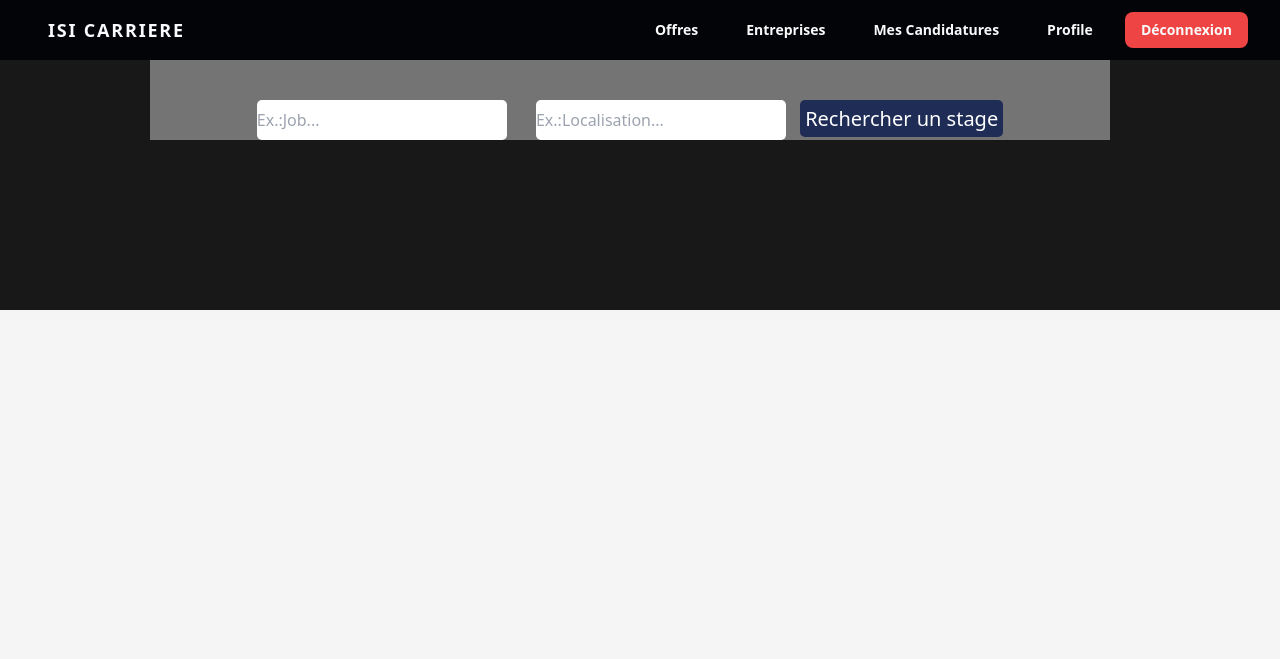
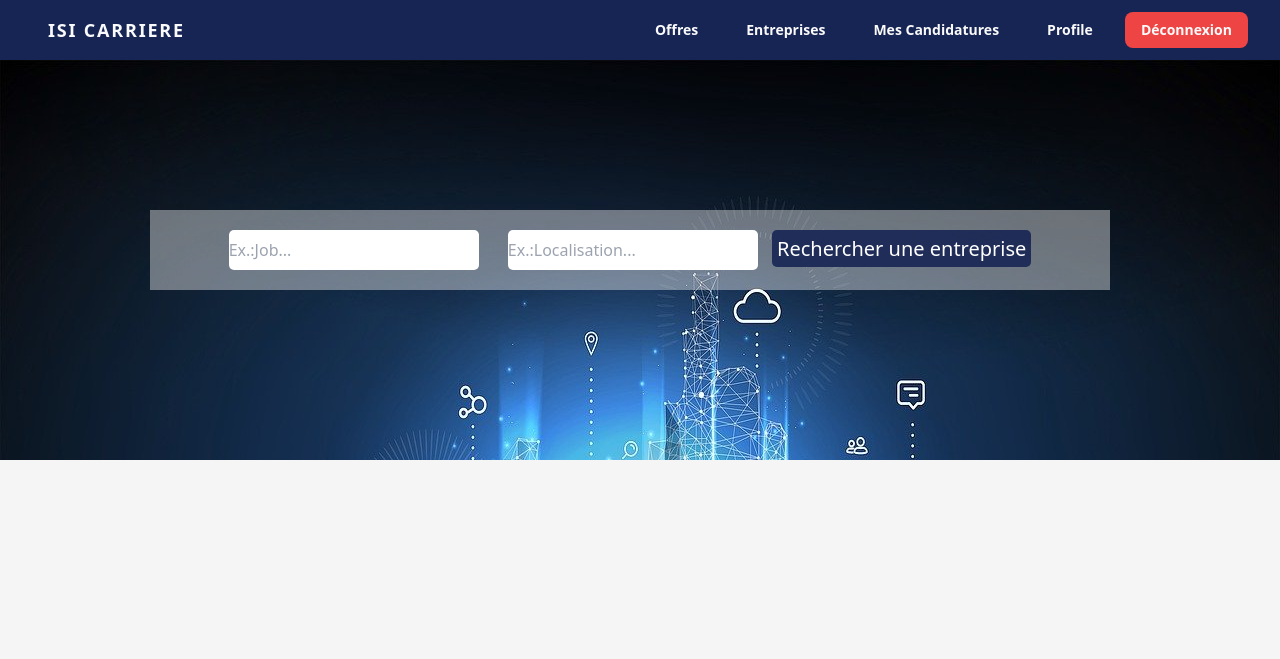
Before and after one commit to LvmzooDev23/ISI-CARRIERE, a PHP site: page /entreprises.php in a window 1280 px wide. Shown: the top 659 px of the page. Before the commit the page ends 310 px from the top, so only its background shows below. Run offline with PHP 8.4, Linux system fonts and the light colour scheme; data that the repository does not hold is empty; some libraries are stand-ins or nearby versions.

Commit message:
Mises à jour mineures

```diff
--- a/Etudiant/entreprises.php
+++ b/Etudiant/entreprises.php
@@ -24,7 +24,7 @@
         <div align="center" class="search">
             <input list="list-jobs" autocomplete="off" required placeholder="Ex.:Job..." type="text" class="searchJob" />
             <input list="list-localisation" autocomplete="off" required placeholder="Ex.:Localisation..." type="text" class="searchLocalisation" />
-            <span>Rechercher un stage</span>
+            <span>Rechercher une entreprise</span>
         </div>
         <datalist id="list-jobs">
             <!-- Faire un liste des jobs dans la BD -->
--- a/Etudiant/home.css
+++ b/Etudiant/home.css
@@ -1,8 +1,8 @@
 .top_page {
-  margin-top: -150px;
+position: relative;
   width: 100%;
   height: 400px;
-  /* background-image: url("../medias/img4.jpg"); */
+  background-image: url("../medias/img4.jpg");
   background-size: cover;
   background-repeat: no-repeat;
   background-color: rgba(0, 0, 0, 0.9);
@@ -12,10 +12,9 @@
 .top_page > .search {
   height: 80px;
   width: 75%;
-  /* padding-top: 200px; */
+  padding-top: 20px;
   margin-top: 150px;
   margin-left: 150px;
-  padding-top: 40px;
   background-color: rgba(255, 255, 255, 0.4);
 }
 .searchJob {
```
